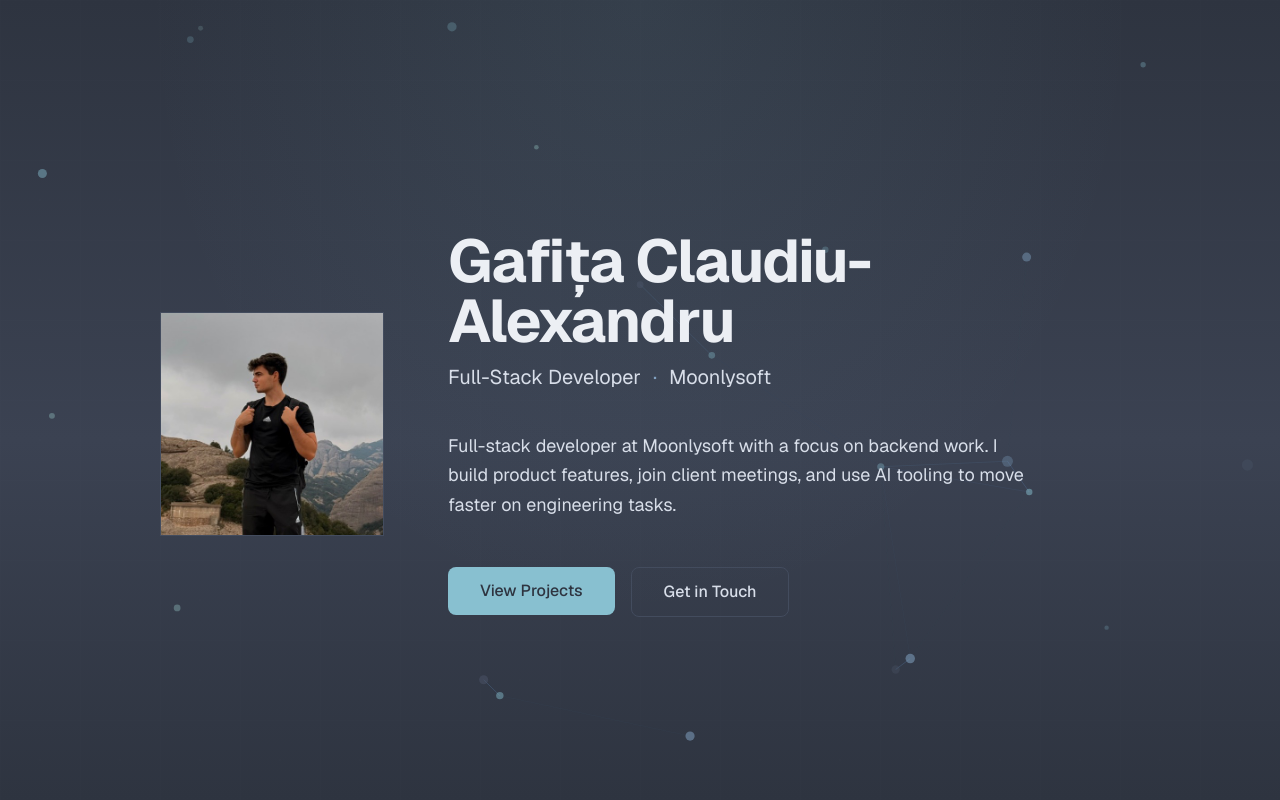
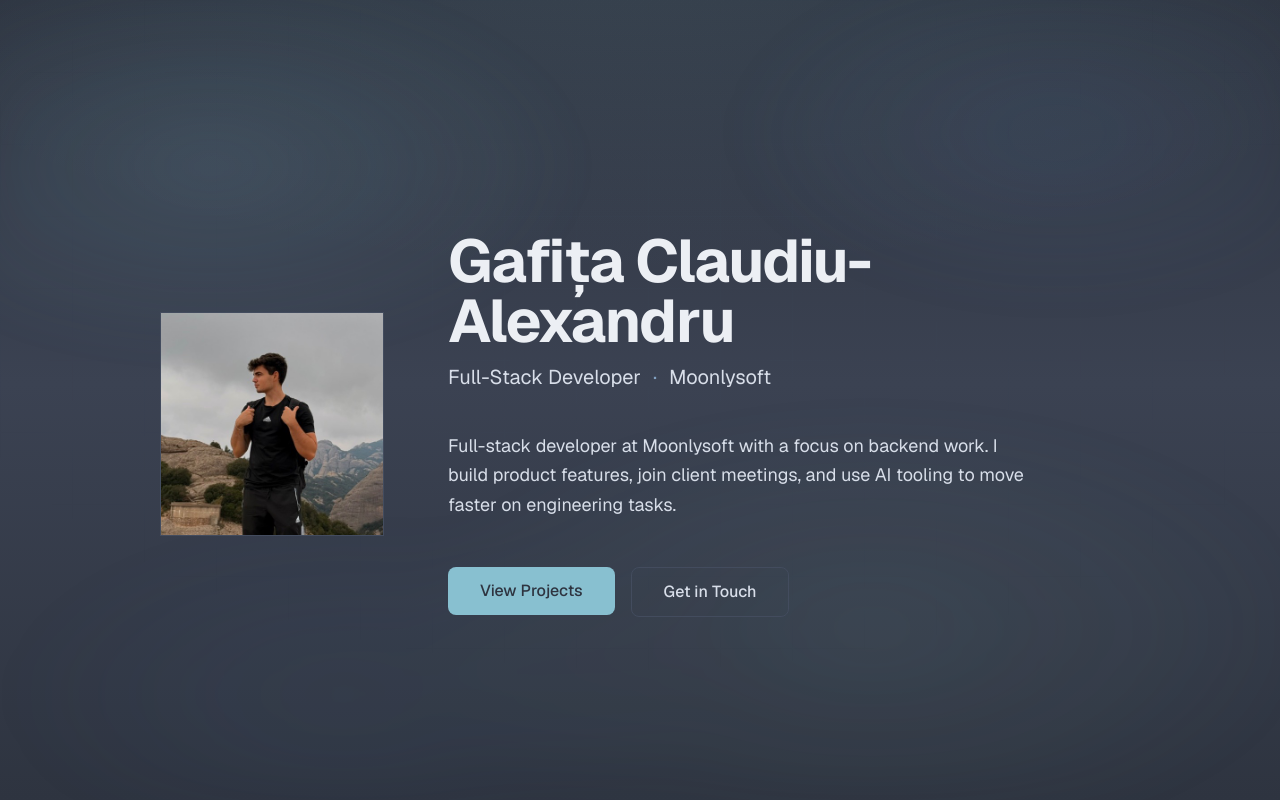
Before and after one commit to Alex-Clau/alexgafita.com, a Next.js app: page / in a window 1280 px wide. Shown: the top 800 px of the page. Built offline with nearby package versions, Linux system fonts and the light colour scheme.

Commit message:
feat: replace particle network with CSS atmosphere
Swap tsparticles for a Nord ambient mesh glow and a faint architectural grid so the background stays on-theme, lighter, and GPU-friendly.

Co-authored-by: Alex Gafita <Alex-Clau@users.noreply.github.com>

```diff
--- a/package.json
+++ b/package.json
@@ -12,8 +12,6 @@
   "dependencies": {
     "@radix-ui/react-label": "^2.1.8",
     "@radix-ui/react-slot": "^1.2.4",
-    "@tsparticles/react": "^3.0.0",
-    "@tsparticles/slim": "^3.9.1",
     "class-variance-authority": "^0.7.1",
     "clsx": "^2.1.1",
     "devicons-react": "^1.5.0",
--- a/src/components/layout/background.tsx
+++ b/src/components/layout/background.tsx
@@ -1,76 +1,11 @@
-// Cloud infrastructure & backend systems visualization - Nord-tuned
+// Ambient Nord background: soft frost glow + architectural grid (CSS only)
 
-'use client';
-
-import Particles, { initParticlesEngine } from '@tsparticles/react';
-import { loadSlim } from '@tsparticles/slim';
-import { useEffect, useMemo, useState } from 'react';
-import { MOBILE_BREAKPOINT, getInfrastructureConfig, getDataPacketsConfig } from '@/lib/particles/config';
-
-function InfrastructureGrid() {
+export function BackgroundAnimations() {
   return (
-    <div className="absolute inset-0 opacity-[0.04] pointer-events-none">
-      <svg className="w-full h-full" xmlns="http://www.w3.org/2000/svg">
-        <defs>
-          <pattern id="infrastructure-grid" width="80" height="80" patternUnits="userSpaceOnUse">
-            <path d="M 80 0 L 0 0 0 80" fill="none" stroke="currentColor" strokeWidth="0.3" />
-            <circle cx="40" cy="40" r="1.5" fill="currentColor" opacity="0.25" />
-          </pattern>
-        </defs>
-        <rect width="100%" height="100%" fill="url(#infrastructure-grid)" className="text-primary/40" />
-      </svg>
+    <div className="site-atmosphere pointer-events-none fixed inset-0 z-0" aria-hidden>
+      <div className="site-atmosphere__base" />
+      <div className="site-atmosphere__mesh" />
+      <div className="site-atmosphere__grid" />
     </div>
   );
 }
-
-export function BackgroundAnimations() {
-  const [init, setInit] = useState(false);
-  const [isMobile, setIsMobile] = useState(false);
-
-  useEffect(() => {
-    const checkMobile = () => setIsMobile(window.innerWidth < MOBILE_BREAKPOINT);
-    checkMobile();
-    window.addEventListener('resize', checkMobile);
-
-    initParticlesEngine(async (engine) => {
-      await loadSlim(engine);
-    }).then(() => {
-      setInit(true);
-    }).catch((error) => {
-      console.error('Failed to initialize particles:', error);
-    });
-
-    return () => {
-      window.removeEventListener('resize', checkMobile);
-    };
-  }, []);
-
-  const infrastructureNodesConfig = useMemo(() => getInfrastructureConfig(isMobile), [isMobile]);
-  const dataPacketsConfig = useMemo(() => getDataPacketsConfig(isMobile), [isMobile]);
-
-  return (
-    <>
-      <div className="pointer-events-none fixed inset-0 z-0" aria-hidden>
-        <div className="absolute inset-0 bg-[linear-gradient(180deg,#2e3440_0%,#3b4252_55%,#2e3440_100%)]" />
-        <div className="absolute inset-0 bg-[radial-gradient(ellipse_at_top,rgba(136,192,208,0.08),transparent_55%)]" />
-        <InfrastructureGrid />
-      </div>
-
-      {init && (
-        <Particles
-          id="tsparticles-infrastructure"
-          options={infrastructureNodesConfig}
-          className="pointer-events-none fixed inset-0 z-0"
-        />
-      )}
-
-      {init && (
-        <Particles
-          id="tsparticles-data"
-          options={dataPacketsConfig}
-          className="pointer-events-none fixed inset-0 z-0"
-        />
-      )}
-    </>
-  );
-}
--- a/src/lib/particles/config.ts
+++ /dev/null
@@ -1,90 +0,0 @@
-// Particle system configurations - Nord frost palette
-
-import type { ISourceOptions } from '@tsparticles/engine';
-
-export const MOBILE_BREAKPOINT = 768;
-export const INFRASTRUCTURE_PARTICLES_MOBILE = 15;
-export const INFRASTRUCTURE_PARTICLES_DESKTOP = 30;
-export const DATA_PACKETS_MOBILE = 10;
-export const DATA_PACKETS_DESKTOP = 20;
-
-export function getInfrastructureConfig(isMobile: boolean): ISourceOptions {
-  return {
-    particles: {
-      number: {
-        value: isMobile ? INFRASTRUCTURE_PARTICLES_MOBILE : INFRASTRUCTURE_PARTICLES_DESKTOP,
-        density: { enable: true, value_area: 800 },
-      },
-      color: { value: ['#4c566a', '#81a1c1', '#88c0d0'] },
-      shape: { type: 'circle' },
-      opacity: {
-        value: { min: 0.25, max: 0.55 },
-        animation: { enable: true, speed: 0.4, sync: false, minimumValue: 0.2 },
-      },
-      size: {
-        value: { min: 3, max: 6 },
-        animation: { enable: true, speed: 0.8, sync: false, minimumValue: 2 },
-      },
-      move: {
-        enable: true,
-        speed: { min: 0.1, max: 0.3 },
-        direction: 'none' as const,
-        random: true,
-        straight: false,
-        outModes: { default: 'bounce' as const },
-      },
-      links: {
-        enable: true,
-        distance: 220,
-        color: '#5e81ac',
-        opacity: 0.18,
-        width: 1,
-        triangles: { enable: false },
-      },
-    },
-    interactivity: {
-      events: { onHover: { enable: true, mode: 'grab' }, onClick: { enable: false } },
-      modes: {
-        grab: {
-          distance: 280,
-          links: { opacity: 0.35 },
-        },
-      },
-    },
-    retina_detect: true,
-  } as ISourceOptions;
-}
-
-export function getDataPacketsConfig(isMobile: boolean): ISourceOptions {
-  return {
-    particles: {
-      number: {
-        value: isMobile ? DATA_PACKETS_MOBILE : DATA_PACKETS_DESKTOP,
-        density: { enable: true, value_area: 800 },
-      },
-      color: { value: ['#88c0d0', '#8fbcbb'] },
-      shape: { type: 'circle' },
-      opacity: {
-        value: { min: 0.2, max: 0.45 },
-        animation: { enable: true, speed: 0.8, sync: false },
-      },
-      size: {
-        value: { min: 2, max: 3.5 },
-        animation: { enable: false },
-      },
-      move: {
-        enable: true,
-        speed: { min: 1, max: 2.5 },
-        direction: 'bottom' as const,
-        random: true,
-        straight: false,
-        outModes: { default: 'out' as const },
-      },
-      links: { enable: false },
-    },
-    interactivity: {
-      events: { onHover: { enable: false }, onClick: { enable: false } },
-    },
-    retina_detect: true,
-  } as ISourceOptions;
-}
--- a/src/styles/components.css
+++ b/src/styles/components.css
@@ -7,3 +7,57 @@
     background-origin: padding-box; /* Fix gradient clipping */
     background-clip: padding-box; /* Fix gradient clipping */
 }
+
+/* Ambient mesh + architectural grid background */
+.site-atmosphere__base,
+.site-atmosphere__mesh,
+.site-atmosphere__grid {
+  position: absolute;
+  inset: 0;
+}
+
+.site-atmosphere__base {
+  background:
+    radial-gradient(120% 80% at 50% -10%, rgba(136, 192, 208, 0.12), transparent 55%),
+    linear-gradient(180deg, #2e3440 0%, #3b4252 48%, #2e3440 100%);
+}
+
+.site-atmosphere__mesh {
+  background:
+    radial-gradient(42% 34% at 18% 22%, rgba(136, 192, 208, 0.16), transparent 70%),
+    radial-gradient(36% 30% at 82% 18%, rgba(94, 129, 172, 0.14), transparent 72%),
+    radial-gradient(48% 38% at 68% 78%, rgba(143, 188, 187, 0.1), transparent 75%),
+    radial-gradient(40% 32% at 28% 86%, rgba(94, 129, 172, 0.08), transparent 70%);
+  filter: blur(28px);
+  opacity: 0.9;
+  animation: site-atmosphere-drift 28s ease-in-out infinite alternate;
+  will-change: transform;
+  transform: translate3d(0, 0, 0);
+}
+
+.site-atmosphere__grid {
+  background-image:
+    linear-gradient(rgba(76, 86, 106, 0.18) 1px, transparent 1px),
+    linear-gradient(90deg, rgba(76, 86, 106, 0.18) 1px, transparent 1px);
+  background-size: 72px 72px;
+  mask-image: radial-gradient(ellipse 75% 65% at 50% 35%, black 20%, transparent 78%);
+  opacity: 0.35;
+}
+
+@keyframes site-atmosphere-drift {
+  0% {
+    transform: translate3d(-1.5%, -1%, 0) scale(1.02);
+  }
+  50% {
+    transform: translate3d(1.2%, 0.8%, 0) scale(1.05);
+  }
+  100% {
+    transform: translate3d(0.4%, -1.4%, 0) scale(1.03);
+  }
+}
+
+@media (prefers-reduced-motion: reduce) {
+  .site-atmosphere__mesh {
+    animation: none;
+  }
+}
```
Also changed, not shown: 1 other file (tests, documents, lock files or other folders).
